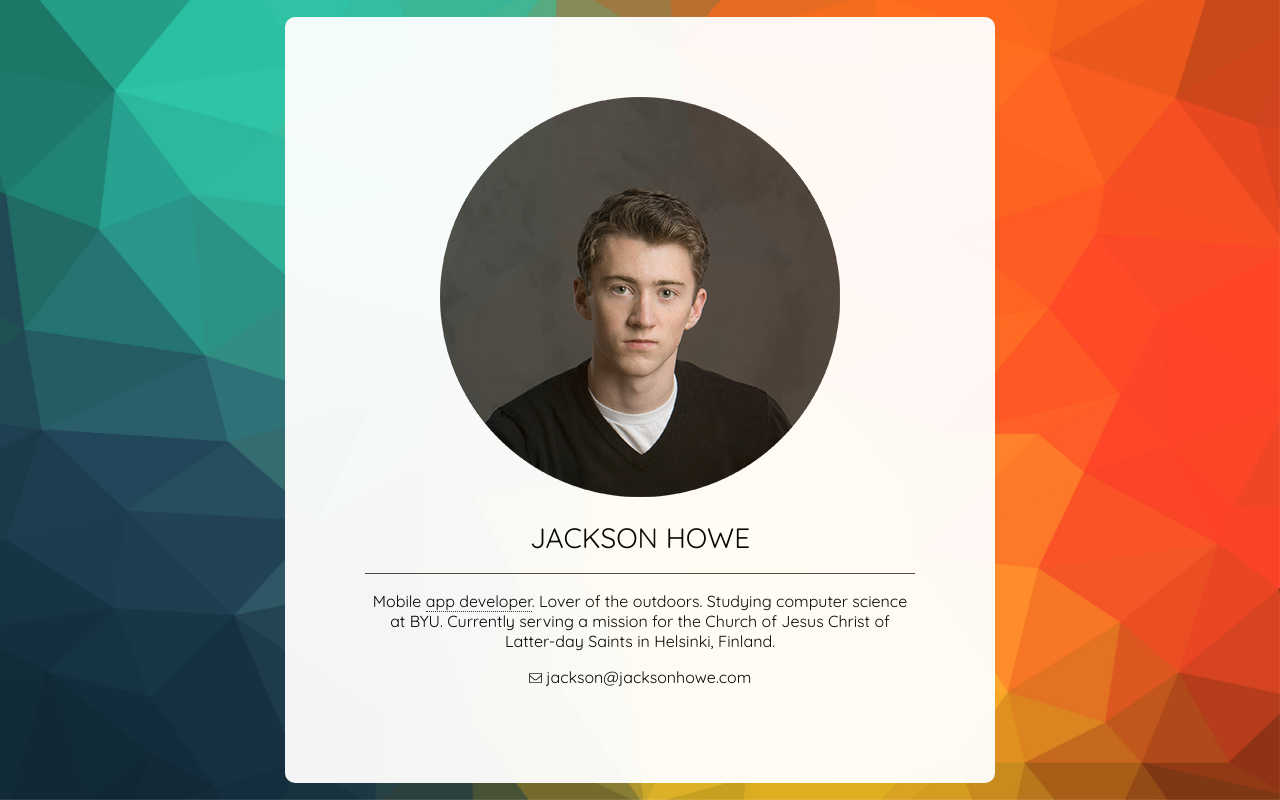
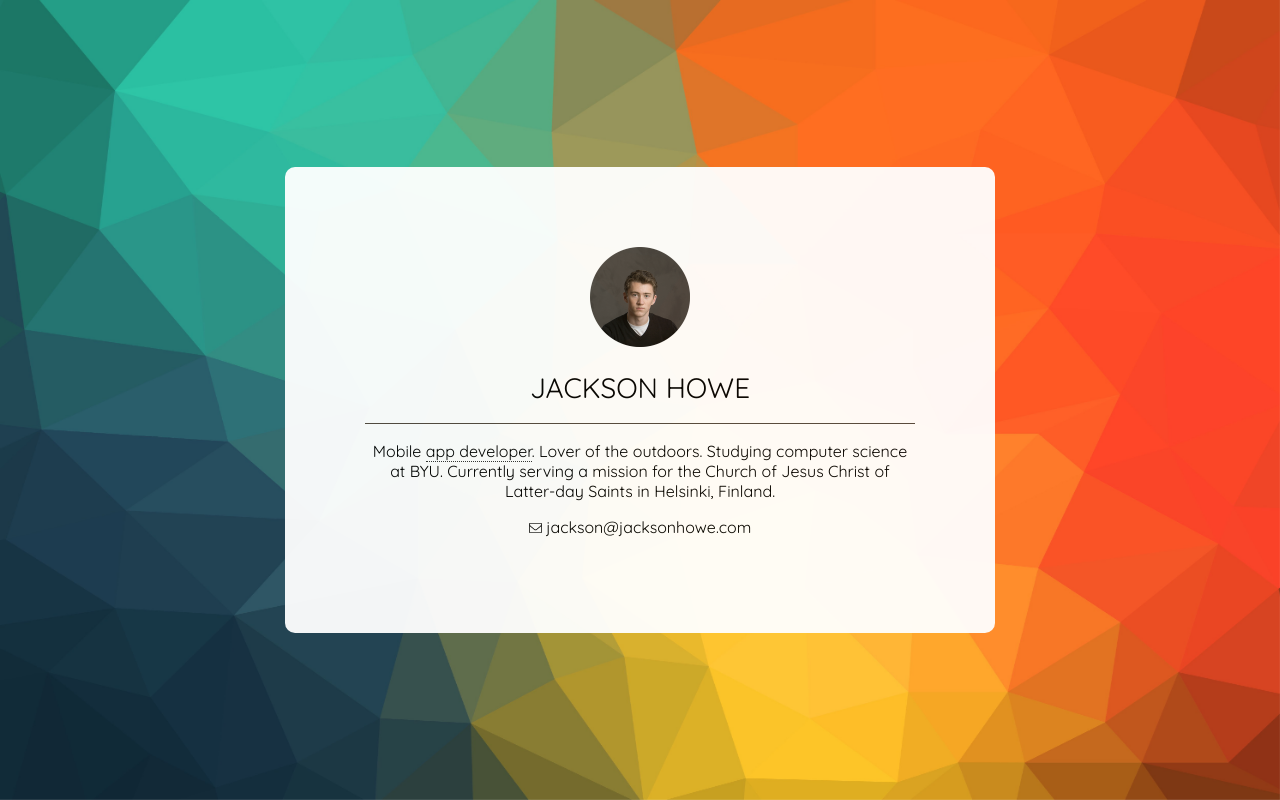
Before and after one commit to JacksonHowe/jacksonhowe.github.io, a PHP site: page / in a window 1280 px wide. Run offline with PHP 8.4, Linux system fonts and the light colour scheme.

Commit message:
Change image size

```diff
--- a/css/index.css
+++ b/css/index.css
@@ -1,3 +1,7 @@
+.portrait {
+    height: 100px;
+}
+
 a {
     color: black;
     text-decoration: none;
--- a/index.html
+++ b/index.html
@@ -15,7 +15,7 @@
 
         <div class="container">
             <div class="main">
-                <img src="images/jackson.png" alt="Jackson Howe">
+                <img src="images/jackson.png" alt="Jackson Howe" class="portrait">
                 <h1>JACKSON HOWE</h1>
                 <hr>
                 <p>Mobile <a href="apps.html" title="Apps developed by Jackson" class="underline">app developer</a>. Lover of the outdoors. Studying computer science at BYU. Currently serving a mission for the Church of Jesus Christ of Latter-day Saints in Helsinki, Finland.</p>
```
